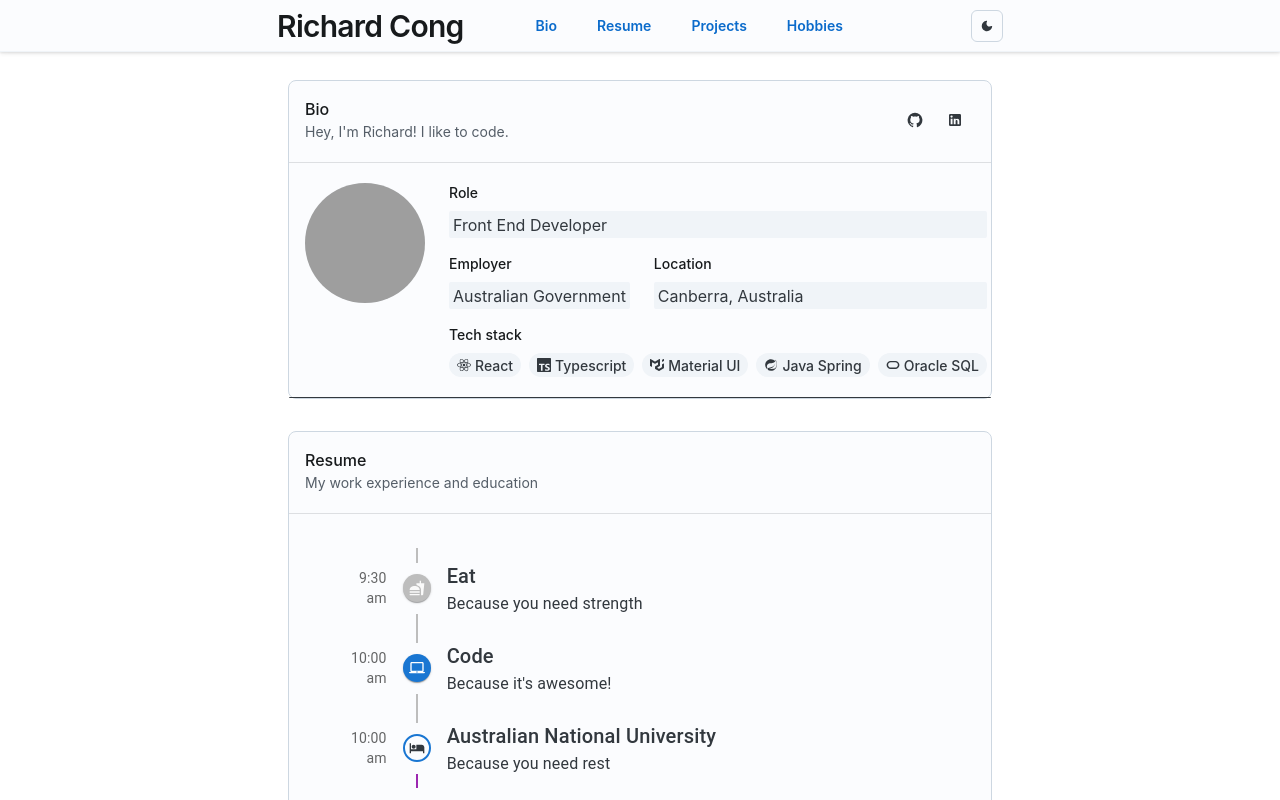
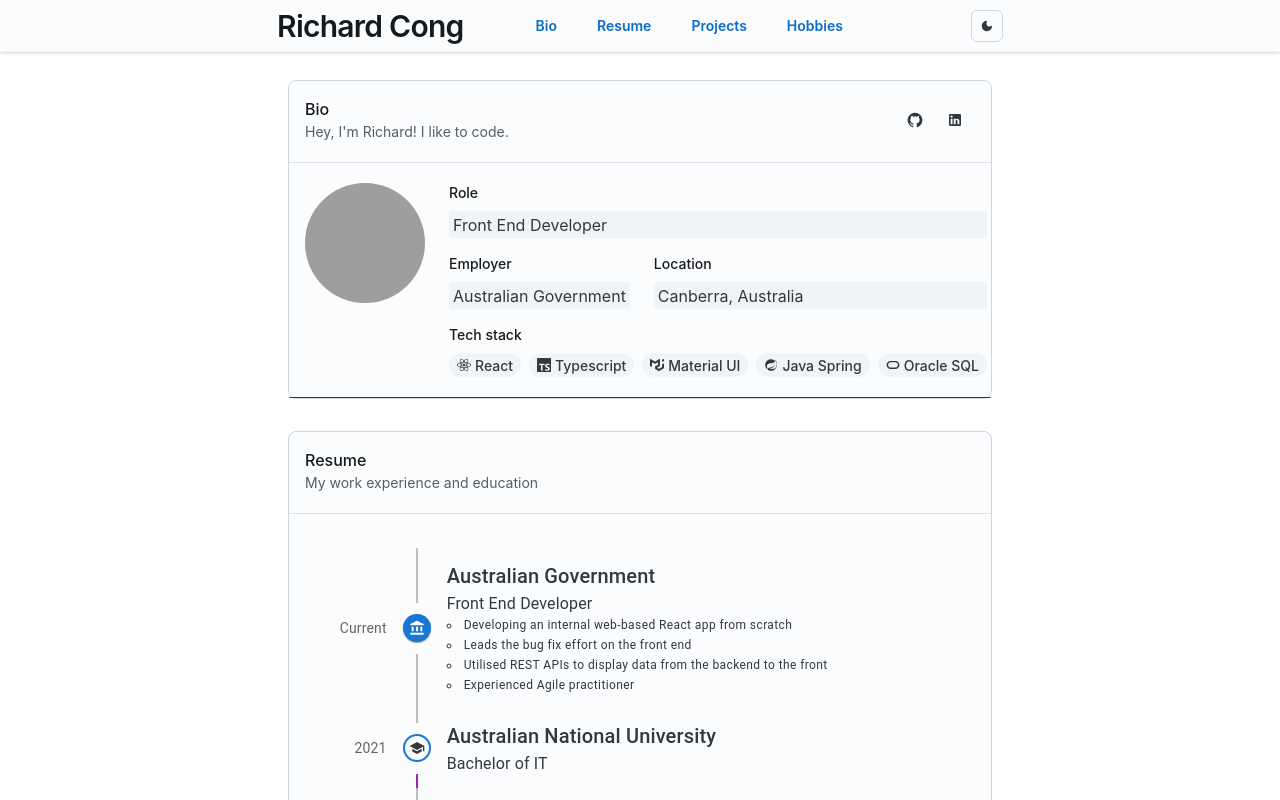
Before and after one commit to richcong/richcong.github.io, a React (Vite) app: page / in a window 1280 px wide. Built offline with nearby package versions, Linux system fonts and the light colour scheme; grey boxes are pictures that could not be loaded.

Commit message:
Feat/add resume (#21)
* feat: add timeline material ui component to resume card

* 0.0.3

* feat: fill out resume text

* feat: add timeline icons

* 0.0.4

```diff
--- a/package.json
+++ b/package.json
@@ -1,7 +1,7 @@
 {
   "name": "react-ts",
   "private": true,
-  "version": "0.0.3",
+  "version": "0.0.4",
   "type": "module",
   "scripts": {
     "dev": "vite",
--- a/src/components/MyProfile.tsx
+++ b/src/components/MyProfile.tsx
@@ -15,7 +15,7 @@
 import { SiMui, SiTypescript } from "react-icons/si";
 
 import { Chip, Tooltip } from "@mui/joy";
-import ResumeTimeline from "./ResumeTimeline";
+import ResumeTimeline from "./ResumeTimeline.tsx";
 
 type MyProfileProps = {
   bioRef: React.RefObject<HTMLDivElement>;
@@ -307,7 +307,7 @@
           <Box sx={{ mb: 1 }}>
             <Typography level="title-md">Projects</Typography>
             <Typography level="body-sm">
-              Share a few snippets of your work.
+              Personal projects I've worked on
             </Typography>
           </Box>
           <Divider />
--- a/src/components/ResumeTimeline.tsx
+++ b/src/components/ResumeTimeline.tsx
@@ -1,6 +1,6 @@
-import FastfoodIcon from "@mui/icons-material/Fastfood";
-import HotelIcon from "@mui/icons-material/Hotel";
-import LaptopMacIcon from "@mui/icons-material/LaptopMac";
+import AccountBalanceIcon from "@mui/icons-material/AccountBalance";
+import ConstructionIcon from "@mui/icons-material/Construction";
+import SchoolIcon from "@mui/icons-material/School";
 import Timeline from "@mui/lab/Timeline";
 import TimelineConnector from "@mui/lab/TimelineConnector";
 import TimelineContent from "@mui/lab/TimelineContent";
@@ -9,6 +9,7 @@
 import TimelineOppositeContent from "@mui/lab/TimelineOppositeContent";
 import TimelineSeparator from "@mui/lab/TimelineSeparator";
 import Typography from "@mui/material/Typography";
+import "../css/common/List.css";
 
 export default function ResumeTimeline() {
   return (
@@ -16,25 +17,34 @@
       <TimelineItem>
         <TimelineOppositeContent
           sx={{ m: "auto 0" }}
-          align="right"
           variant="body2"
           color="text.secondary"
           style={{ flex: 0.1 }}
         >
-          9:30 am
+          Current
         </TimelineOppositeContent>
         <TimelineSeparator>
           <TimelineConnector />
-          <TimelineDot>
-            <FastfoodIcon />
+          <TimelineDot color="primary">
+            <AccountBalanceIcon />
           </TimelineDot>
           <TimelineConnector />
         </TimelineSeparator>
         <TimelineContent sx={{ py: "12px", px: 2 }}>
           <Typography variant="h6" component="span">
-            Eat
+            Australian Government
           </Typography>
-          <Typography>Because you need strength</Typography>
+          <Typography>Front End Developer</Typography>
+          <Typography variant="caption">
+            <ul>
+              <li>Developing an internal web-based React app from scratch</li>
+              <li>Leads the bug fix effort on the front end</li>
+              <li>
+                Utilised REST APIs to display data from the backend to the front
+              </li>
+              <li>Experienced Agile practitioner</li>
+            </ul>
+          </Typography>
         </TimelineContent>
       </TimelineItem>
       <TimelineItem>
@@ -44,35 +54,12 @@
           color="text.secondary"
           style={{ flex: 0.1 }}
         >
-          10:00 am
-        </TimelineOppositeContent>
-        <TimelineSeparator>
-          <TimelineConnector />
-          <TimelineDot color="primary">
-            <LaptopMacIcon />
-          </TimelineDot>
-          <TimelineConnector />
-        </TimelineSeparator>
-        <TimelineContent sx={{ py: "12px", px: 2 }}>
-          <Typography variant="h6" component="span">
-            Code
-          </Typography>
-          <Typography>Because it&apos;s awesome!</Typography>
-        </TimelineContent>
-      </TimelineItem>
-      <TimelineItem>
-        <TimelineOppositeContent
-          sx={{ m: "auto 0" }}
-          variant="body2"
-          color="text.secondary"
-          style={{ flex: 0.1 }}
-        >
-          10:00 am
+          2021
         </TimelineOppositeContent>
         <TimelineSeparator>
           <TimelineConnector />
           <TimelineDot color="primary" variant="outlined">
-            <HotelIcon />
+            <SchoolIcon />
           </TimelineDot>
           <TimelineConnector sx={{ bgcolor: "secondary.main" }} />
         </TimelineSeparator>
@@ -80,7 +67,39 @@
           <Typography variant="h6" component="span">
             Australian National University
           </Typography>
-          <Typography>Because you need rest</Typography>
+          <Typography>Bachelor of IT</Typography>
+        </TimelineContent>
+      </TimelineItem>
+      <TimelineItem>
+        <TimelineOppositeContent
+          sx={{ m: "auto 0" }}
+          align="right"
+          variant="body2"
+          color="text.secondary"
+          style={{ flex: 0.1 }}
+        >
+          2020
+        </TimelineOppositeContent>
+        <TimelineSeparator>
+          <TimelineConnector />
+          <TimelineDot>
+            <ConstructionIcon />
+          </TimelineDot>
+          <TimelineConnector />
+        </TimelineSeparator>
+        <TimelineContent sx={{ py: "12px", px: 2 }}>
+          <Typography variant="h6" component="span">
+            Deloitte
+          </Typography>
+          <Typography>Platform Engineering Internship</Typography>
+          <Typography variant="caption">
+            <ul>
+              <li>
+                Used Mulesoft to retrieve data from databases and display data
+                front end
+              </li>
+            </ul>
+          </Typography>
         </TimelineContent>
       </TimelineItem>
     </Timeline>
--- /dev/null
+++ b/src/css/common/List.css
@@ -0,0 +1,4 @@
+ul {
+  padding: 0;
+  list-style-position: inside;
+}
```
Also changed, not shown: 1 other file (tests, documents, lock files or other folders).
